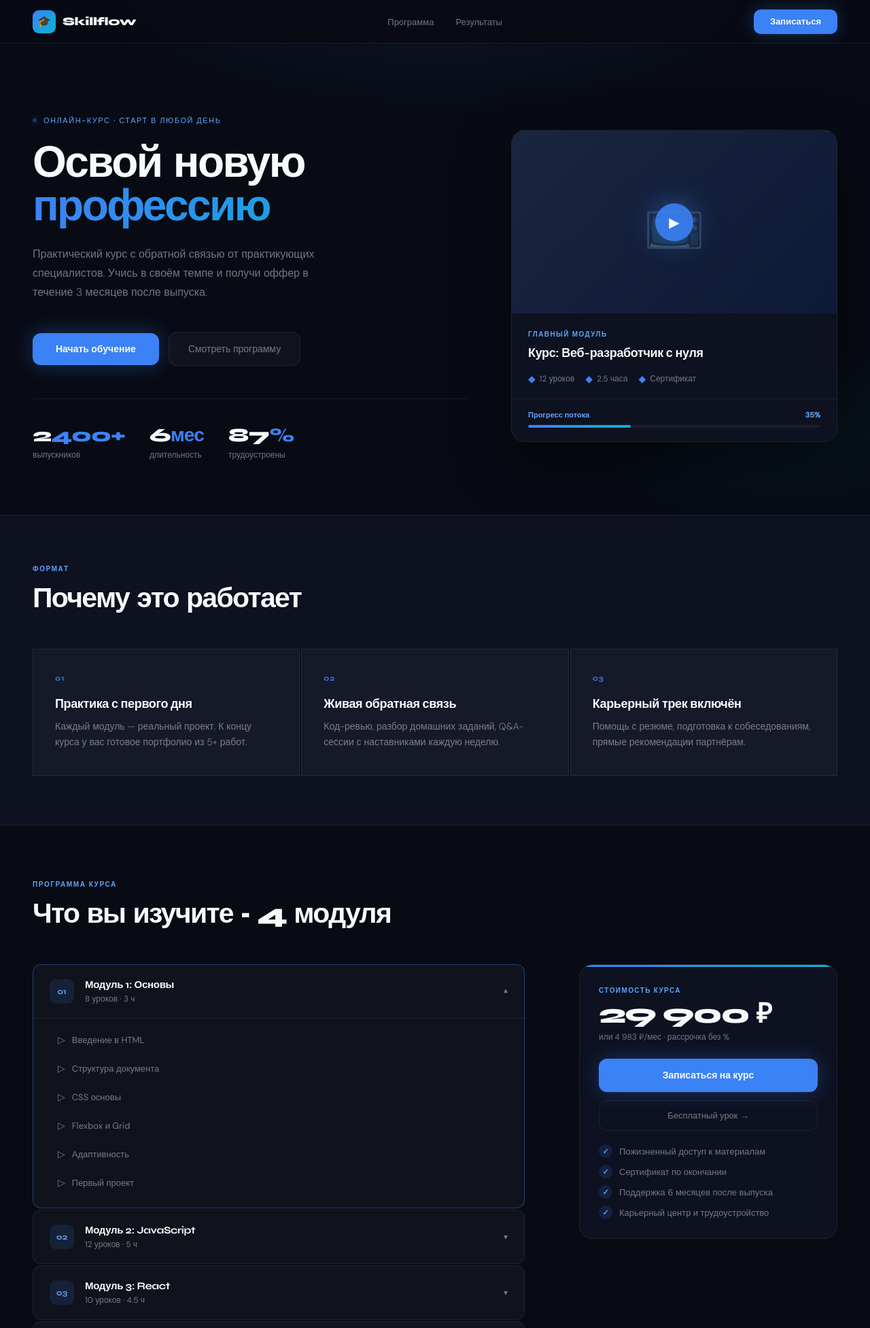
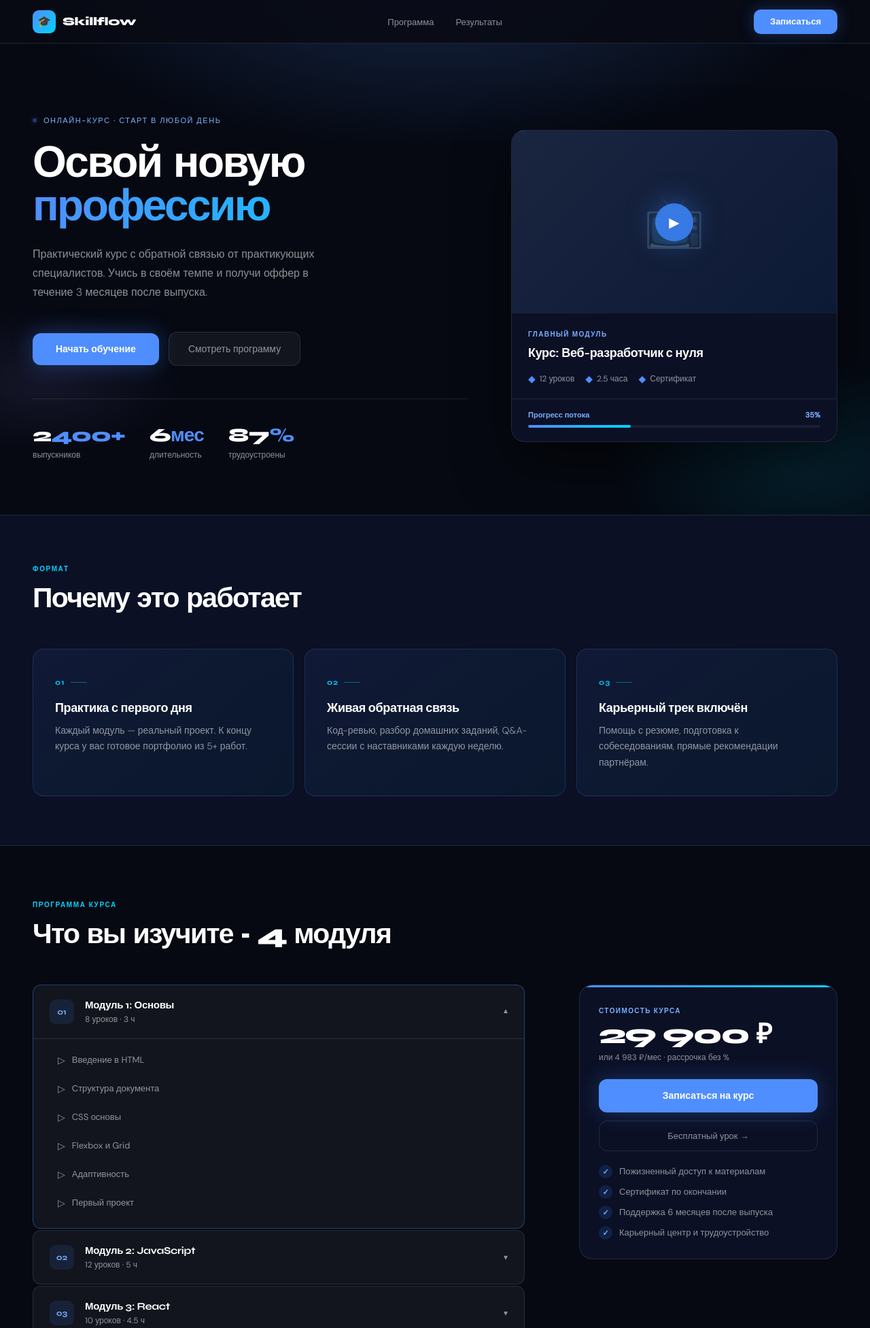
Before and after one commit to ArsKur/izzziv2, a Python web app: template templates/education.html in a window 1280 px wide. Shown: the top 1953 px of the page at 68% size. Run offline with Jinja, Linux system fonts and the light colour scheme; the template is opened without the code that fills it, so the values that code supplies are empty.

Commit message:
Update education.html

```diff
--- a/templates/education.html
+++ b/templates/education.html
@@ -14,16 +14,18 @@
    ════════════════════════════════════════════════ */
 
 :root {
-  --bg:       #080b14;
-  --bg2:      #0d1120;
-  --bg3:      #111827;
-  --blue:     #3b82f6;
-  --blue2:    #60a5fa;
-  --cyan:     #06b6d4;
-  --white:    #f8fafc;
-  --muted:    rgba(248,250,252,0.45);
-  --line:     rgba(255,255,255,0.07);
-  --card:     rgba(255,255,255,0.035);
+  --bg:       #060912;
+  --bg2:      #0b1025;
+  --bg3:      #0f1530;
+  --blue:     #4f8eff;
+  --blue2:    #7ab0ff;
+  --cyan:     #00d4ff;
+  --violet:   #a78bfa;
+  --green:    #34d399;
+  --white:    #ffffff;
+  --muted:    rgba(255,255,255,0.55);
+  --line:     rgba(255,255,255,0.1);
+  --card:     rgba(255,255,255,0.05);
   --radius:   14px;
 }
 
@@ -38,13 +40,14 @@ body {
   overflow-x: hidden;
 }
 
-/* Atmospheric bg glow */
+/* Atmospheric bg glow — ярче */
 body::before {
   content: '';
   position: fixed; inset: 0; pointer-events: none; z-index: 0;
   background:
-    radial-gradient(ellipse 70% 50% at 50% -10%, rgba(59,130,246,0.12) 0%, transparent 65%),
-    radial-gradient(ellipse 40% 30% at 90% 80%, rgba(6,182,212,0.06) 0%, transparent 60%);
+    radial-gradient(ellipse 80% 55% at 50% -5%,  rgba(79,142,255,0.22) 0%, transparent 60%),
+    radial-gradient(ellipse 40% 35% at 92% 85%,  rgba(0,212,255,0.12) 0%, transparent 55%),
+    radial-gradient(ellipse 30% 25% at 5%  70%,  rgba(167,139,250,0.10) 0%, transparent 55%);
 }
 
 /* ─── LOADING ──────────────────────────────────── */
@@ -280,7 +283,7 @@ body::before {
 
 .section-eyebrow {
   font-size: 10px; letter-spacing: 0.16em; text-transform: uppercase;
-  color: var(--blue2); font-weight: 600; margin-bottom: 14px;
+  color: var(--cyan); font-weight: 600; margin-bottom: 14px;
 }
 .section-title {
   font-family: 'Syne', sans-serif;
@@ -290,28 +293,32 @@ body::before {
 }
 
 .features-grid {
-  display: grid; grid-template-columns: repeat(3, 1fr); gap: 2px;
+  display: grid; grid-template-columns: repeat(3, 1fr); gap: 16px;
 }
 .feature-card {
-  background: var(--card); padding: 36px 32px;
-  border: 1px solid var(--line);
-  transition: background 0.25s, border-color 0.25s;
+  background: linear-gradient(145deg, rgba(79,142,255,0.08), rgba(0,212,255,0.04));
+  padding: 36px 32px;
+  border: 1px solid rgba(79,142,255,0.2);
+  border-radius: 16px;
+  transition: border-color 0.25s, transform 0.2s;
   position: relative; overflow: hidden;
 }
-.feature-card::after {
-  content: ''; position: absolute; bottom: 0; left: 0; right: 0; height: 2px;
+.feature-card::before {
+  content: '';
+  position: absolute; top: 0; left: 0; right: 0; height: 2px;
   background: linear-gradient(90deg, var(--blue), var(--cyan));
-  transform: scaleX(0); transform-origin: left;
-  transition: transform 0.35s ease;
+  opacity: 0; transition: opacity 0.3s;
 }
-.feature-card:hover { background: rgba(255,255,255,0.05); border-color: rgba(255,255,255,0.1); }
-.feature-card:hover::after { transform: scaleX(1); }
+.feature-card:hover { border-color: rgba(79,142,255,0.45); transform: translateY(-3px); }
+.feature-card:hover::before { opacity: 1; }
 
 .feature-num {
   font-family: 'Syne', sans-serif;
   font-size: 11px; font-weight: 700; letter-spacing: 0.1em;
-  color: var(--blue); margin-bottom: 20px;
+  color: var(--cyan); margin-bottom: 20px;
+  display: inline-flex; align-items: center; gap: 8px;
 }
+.feature-num::after { content: ''; flex: 1; height: 1px; width: 24px; background: var(--cyan); opacity: 0.4; }
 .feature-title {
   font-family: 'Syne', sans-serif;
   font-size: 18px; font-weight: 700; color: var(--white);
```
